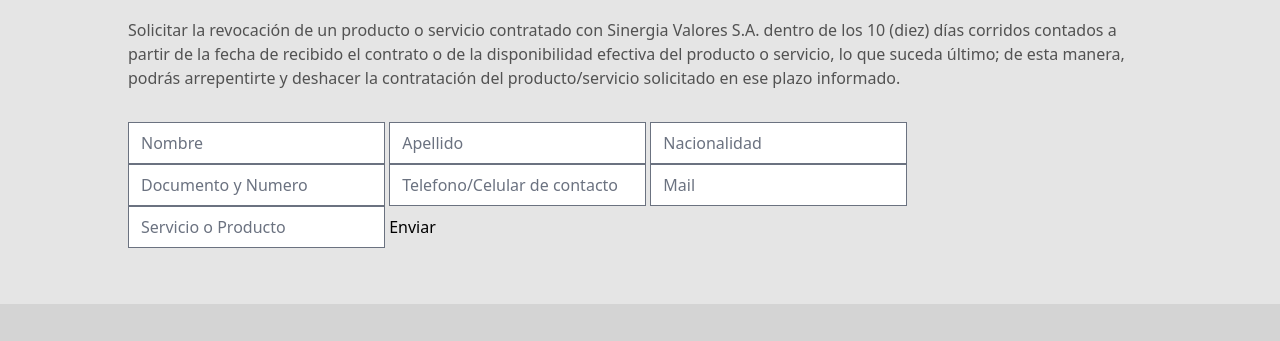
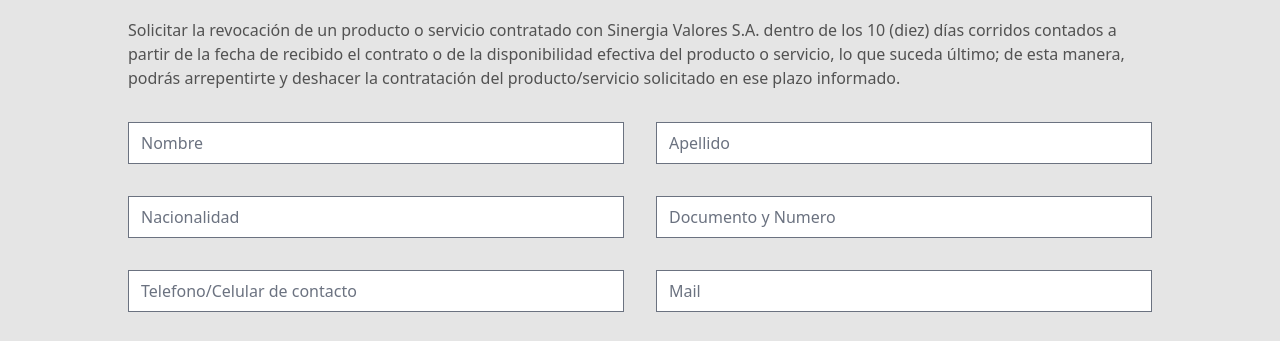
Before and after one commit to JustBecerra/sinergia_valores_s.a, an Astro site: page /arrepentimiento in a window 1280 px wide. Shown: the part 181-522 px from the top of the page. Built offline with nearby package versions, Linux system fonts and the light colour scheme; Astro itself is replaced by a stand-in of ours.

Commit message:
add more forms

```diff
--- a/src/components/sections/ArrepentimientoSection.astro
+++ b/src/components/sections/ArrepentimientoSection.astro
@@ -10,15 +10,18 @@
       {description}
     </p>
     <div>
-      <form>
+      <form class="grid grid-cols-2 gap-8">
         <input placeholder={name} />
         <input placeholder={lastname} />
         <input placeholder={nacionality} />
         <input placeholder={idnumber} />
         <input placeholder={phonenumber} />
         <input placeholder={mail} />
-        <input placeholder={serviceorproduct} />
-        <button>{sendtext}</button>
+        <input placeholder={serviceorproduct} class="col-span-2 w-[50%]" />
+        <button
+          class="col-span-2 inline-flex w-[20rem] items-center justify-center gap-x-2 rounded-lg bg-yellow-500 px-4 py-3 text-sm font-bold text-neutral-50 outline-none ring-zinc-500 transition duration-300 focus-visible:ring"
+          >{sendtext}</button
+        >
       </form>
     </div>
   </div>
--- a/src/components/ui/buttons/PrimaryCTA.astro
+++ b/src/components/ui/buttons/PrimaryCTA.astro
@@ -12,7 +12,7 @@
 const baseClasses =
   "group inline-flex items-center justify-center gap-x-2 rounded-lg px-4 py-3 text-sm font-bold text-neutral-50 ring-zinc-500 transition duration-300 focus-visible:ring outline-none";
 const borderClasses = "border border-transparent";
-const bgColorClasses = " bg-yellow-400 dark:focus:outline-none";
+const bgColorClasses = "bg-yellow-400 dark:focus:outline-none";
 const disableClasses = "disabled:pointer-events-none disabled:opacity-50";
 const fontSizeClasses = "2xl:text-base";
 const ringClasses = "dark:ring-zinc-200";
```
